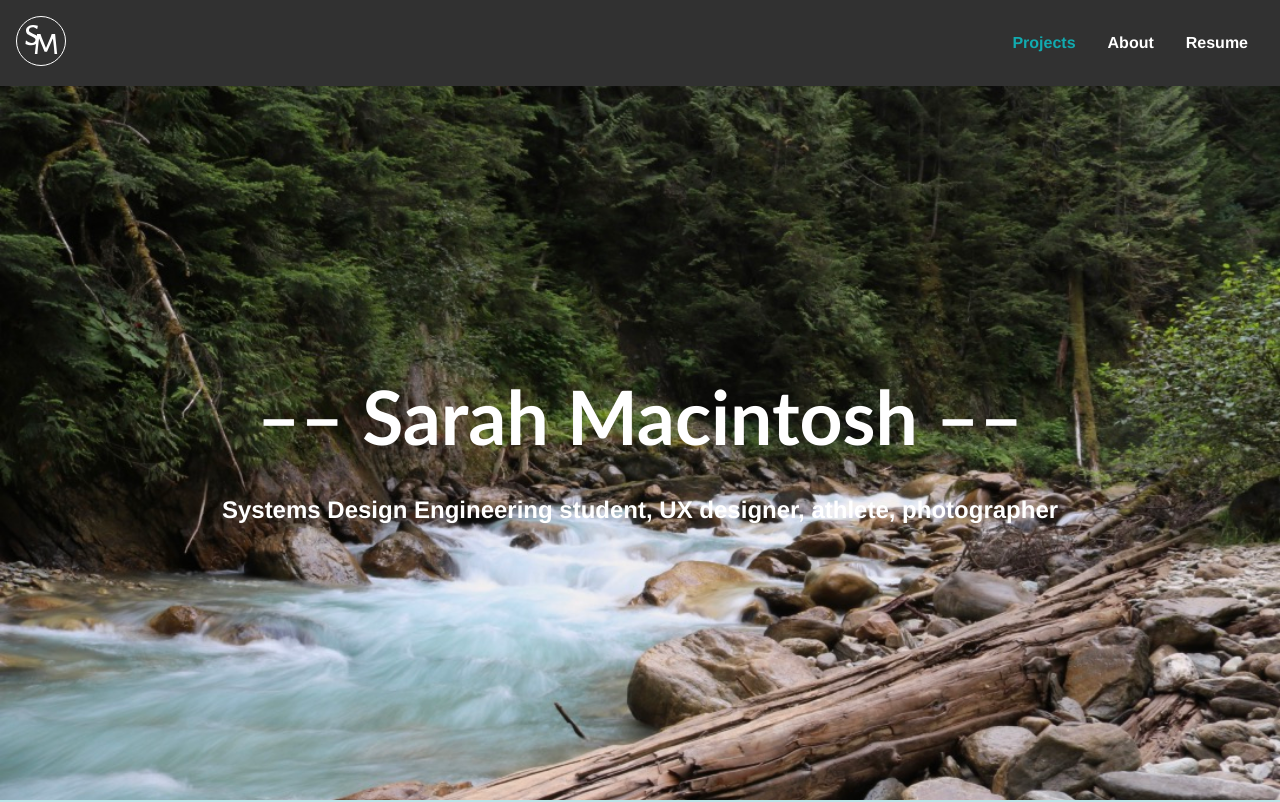
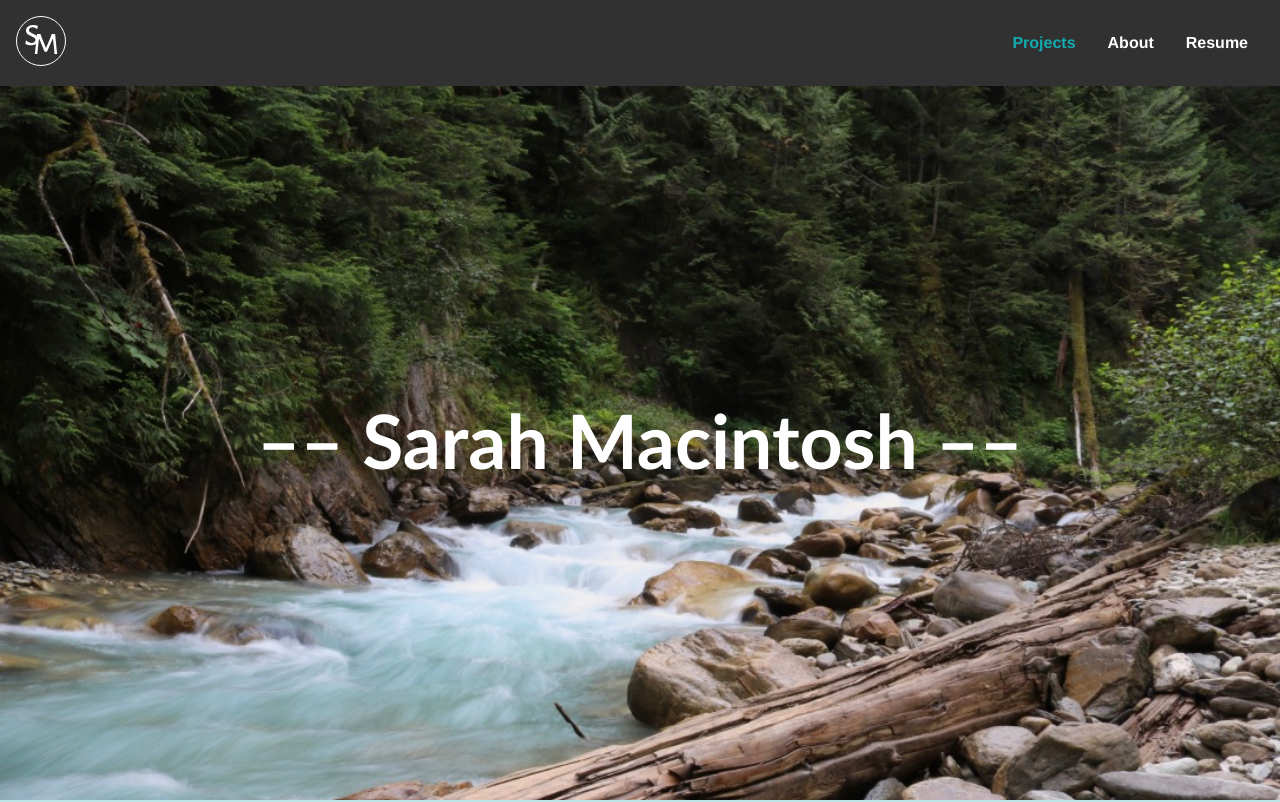
Before and after one commit to sarahmacintosh/portfolio-fall-2021, a Vue app: page / in a window 1280 px wide. Shown: the top 802 px of the page. Built offline with nearby package versions, Linux system fonts and the light colour scheme.

Commit message:
testing account

```diff
--- a/src/components/Hero.vue
+++ b/src/components/Hero.vue
@@ -2,7 +2,7 @@
 	<div class="hero">
 		<span>
 			<h1 class="hero-text">–– Sarah Macintosh ––</h1>
-			<h2>Systems Design Engineering student, UX designer, athlete, photographer</h2>
+			<!--<h2>Systems Design Engineering student, UX designer, athlete, photographer</h2>-->
 		</span>
 	</div>
 </template>
```
